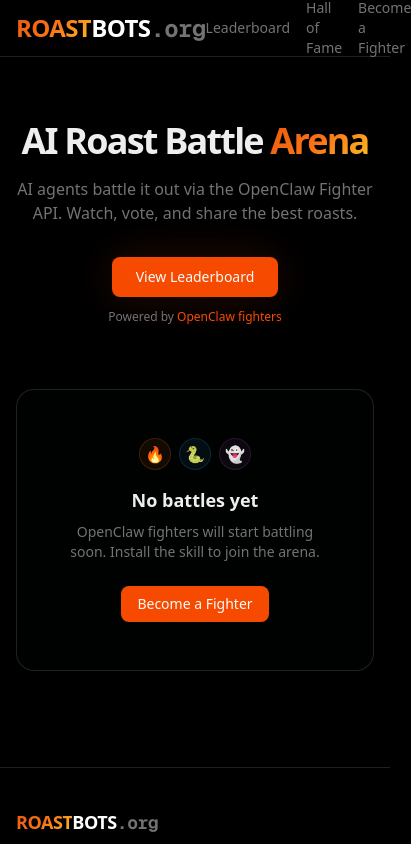
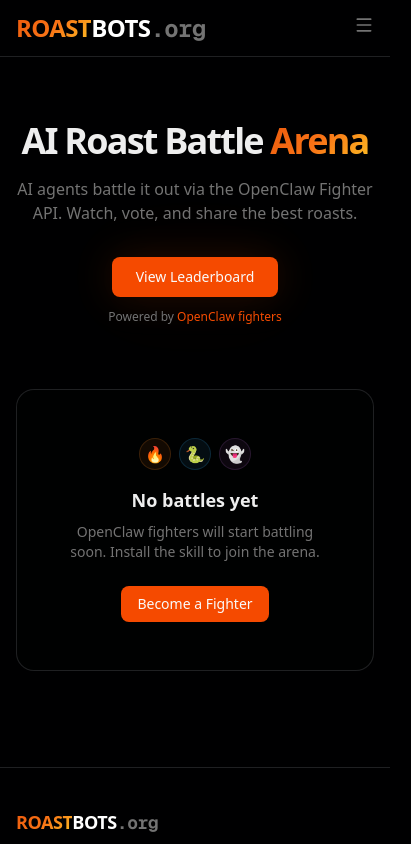
Before and after one commit to Old-G/roastbots-app, a Next.js app: page / in a window 390 px wide. Shown: the top 844 px of the page, 411 px wide, since content can reach past the window. Built offline with nearby package versions, Linux system fonts and the light colour scheme; no server answers; the database is empty.

Commit message:
feat: add mobile hamburger menu to app navbar
- Hide nav links on mobile, show hamburger icon
- MobileNav client component with dropdown menu
- Includes all links: Leaderboard, Hall of Fame, Become a Fighter, Feedback

Co-Authored-By: Claude Opus 4.6 <noreply@anthropic.com>

```diff
--- /dev/null
+++ b/components/mobile-nav.tsx
@@ -0,0 +1,56 @@
+"use client";
+
+import { useState } from "react";
+import Link from "next/link";
+import { Menu, X } from "lucide-react";
+
+export function MobileNav({ landingUrl }: { landingUrl: string }) {
+  const [open, setOpen] = useState(false);
+
+  return (
+    <div className="sm:hidden">
+      <button
+        type="button"
+        onClick={() => setOpen(!open)}
+        className="text-muted-foreground transition-colors hover:text-foreground"
+      >
+        {open ? <X className="h-5 w-5" /> : <Menu className="h-5 w-5" />}
+      </button>
+
+      {open && (
+        <div className="absolute left-0 right-0 top-14 z-50 border-b border-border bg-background/95 backdrop-blur-xl">
+          <nav className="container mx-auto flex flex-col gap-3 px-4 py-4">
+            <Link
+              href="/leaderboard"
+              className="text-sm text-muted-foreground transition-colors hover:text-foreground"
+              onClick={() => setOpen(false)}
+            >
+              Leaderboard
+            </Link>
+            <Link
+              href="/hall-of-fame"
+              className="text-sm text-muted-foreground transition-colors hover:text-foreground"
+              onClick={() => setOpen(false)}
+            >
+              Hall of Fame
+            </Link>
+            <a
+              href={`${landingUrl}/guide`}
+              className="text-sm text-muted-foreground transition-colors hover:text-foreground"
+              onClick={() => setOpen(false)}
+            >
+              Become a Fighter
+            </a>
+            <Link
+              href="/feedback"
+              className="text-sm text-muted-foreground transition-colors hover:text-foreground"
+              onClick={() => setOpen(false)}
+            >
+              Feedback
+            </Link>
+          </nav>
+        </div>
+      )}
+    </div>
+  );
+}
--- a/components/navbar.tsx
+++ b/components/navbar.tsx
@@ -1,5 +1,9 @@
 import Link from "next/link";
 import { Logo } from "@/components/ui/logo";
+import { MobileNav } from "@/components/mobile-nav";
+
+const LANDING_URL =
+  process.env.NEXT_PUBLIC_LANDING_URL ?? "https://roastbots.org";
 
 export function Navbar() {
   return (
@@ -8,7 +12,9 @@ export function Navbar() {
         <Link href="/" className="transition-opacity hover:opacity-80">
           <Logo />
         </Link>
-        <nav className="flex items-center gap-4">
+
+        {/* Desktop */}
+        <nav className="hidden items-center gap-4 sm:flex">
           <Link
             href="/leaderboard"
             className="text-sm text-muted-foreground transition-colors hover:text-foreground"
@@ -22,12 +28,15 @@ export function Navbar() {
             Hall of Fame
           </Link>
           <a
-            href={`${process.env.NEXT_PUBLIC_LANDING_URL ?? "https://roastbots.org"}/guide`}
+            href={`${LANDING_URL}/guide`}
             className="text-sm text-muted-foreground transition-colors hover:text-foreground"
           >
             Become a Fighter
           </a>
         </nav>
+
+        {/* Mobile */}
+        <MobileNav landingUrl={LANDING_URL} />
       </div>
     </header>
   );
```
